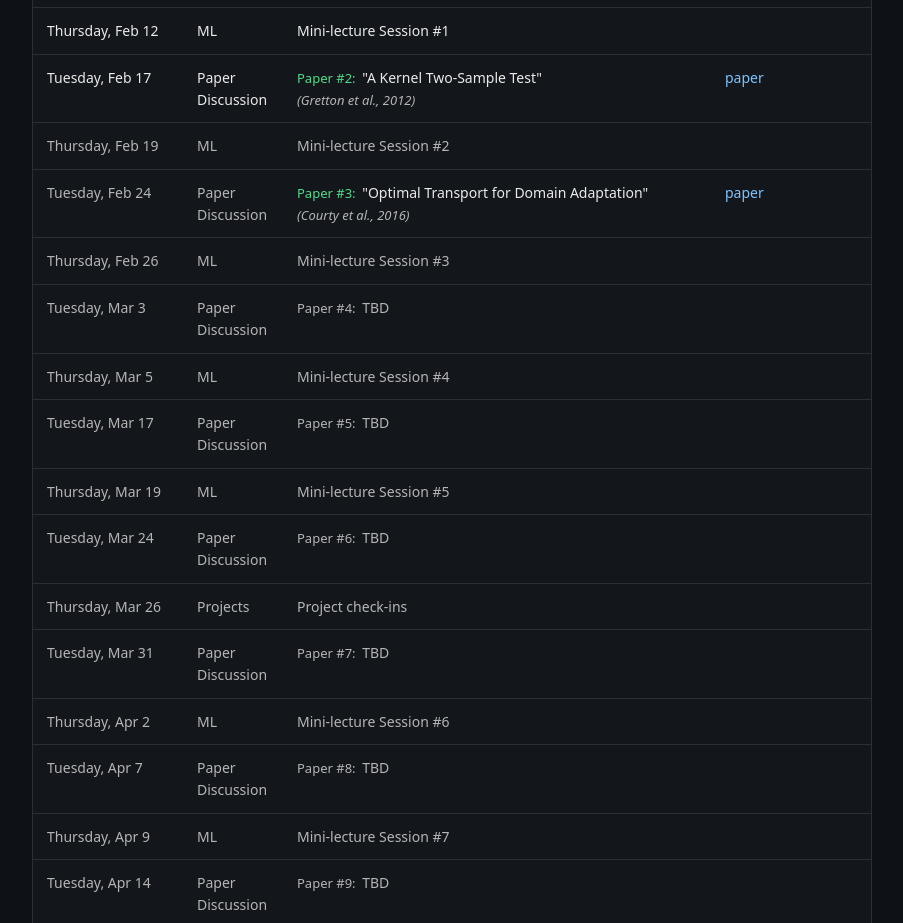
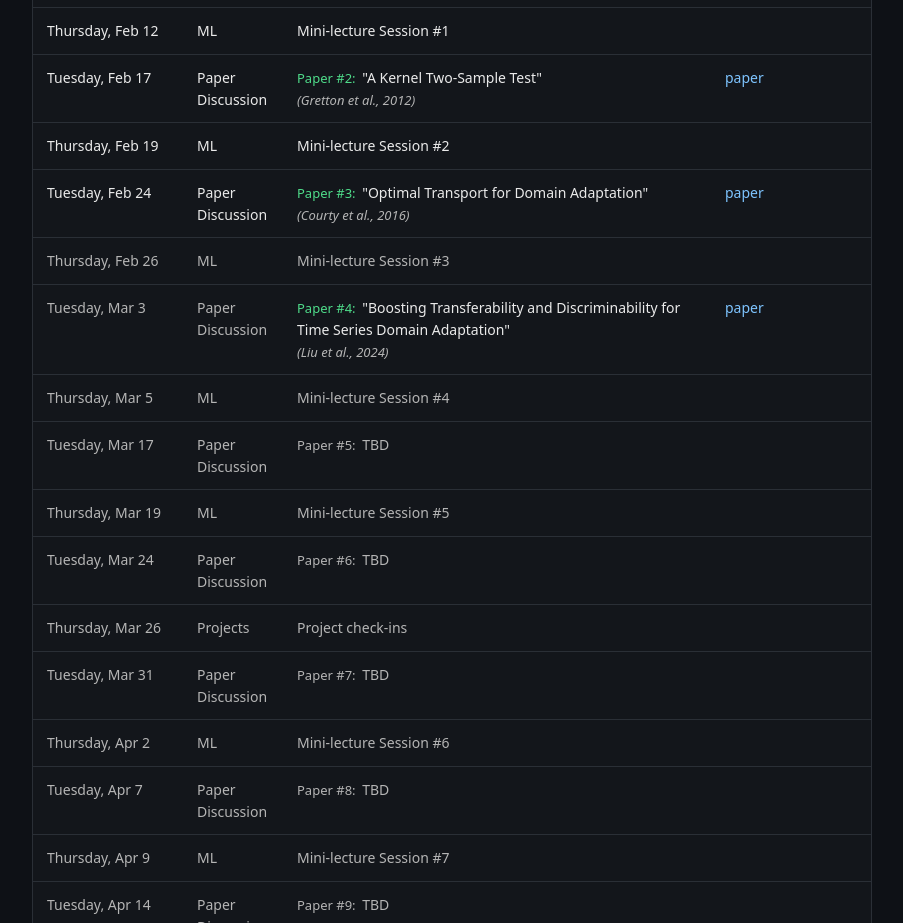
Before and after one commit to nerdslab/cis7000-dl4ts-sp26, a plain HTML site: page index.html in a window 1280 px wide. Shown: the part 1300-2223 px from the top of the page, without its empty margins (188-1091 px from the left). Drawn offline with Linux system fonts and the light colour scheme.

Commit message:
add paper #4

```diff
--- a/index.html
+++ b/index.html
@@ -175,7 +175,7 @@
               </td>
             </tr>
 
-            <tr class="muted">
+            <tr>
               <td>Thursday, Feb 19</td>
               <td>ML</td>
               <td>Mini-lecture Session #2</td>
@@ -183,7 +183,7 @@
               </td>
             </tr>
 
-            <tr class="muted">
+            <tr>
               <td>Tuesday, Feb 24</td>
               <td>Paper Discussion</td>
               <td class="topic-paper">
@@ -208,12 +208,14 @@
             <tr class="muted">
               <td>Tuesday, Mar 3</td>
               <td>Paper Discussion</td>
-              <td class="topic-paper-muted">
+              <td class="topic-paper">
                 <span class="paper-num">Paper #4:</span>
-                <span class="paper-title">TBD</span>
-                <span class="paper-citation"></span>
+                <span class="paper-title">"Boosting Transferability and Discriminability for Time Series Domain Adaptation"</span>
+                <br>
+                <span class="paper-citation">(Liu et al., 2024)</span>
               </td>
               <td class="links-cell">
+                <a href="https://proceedings.neurips.cc/paper_files/paper/2024/file/b61da4f02b271cb7b5e3d538e2b78fb9-Paper-Conference.pdf" target="_blank" rel="noopener noreferrer">paper</a>
               </td>
             </tr>
 
```
